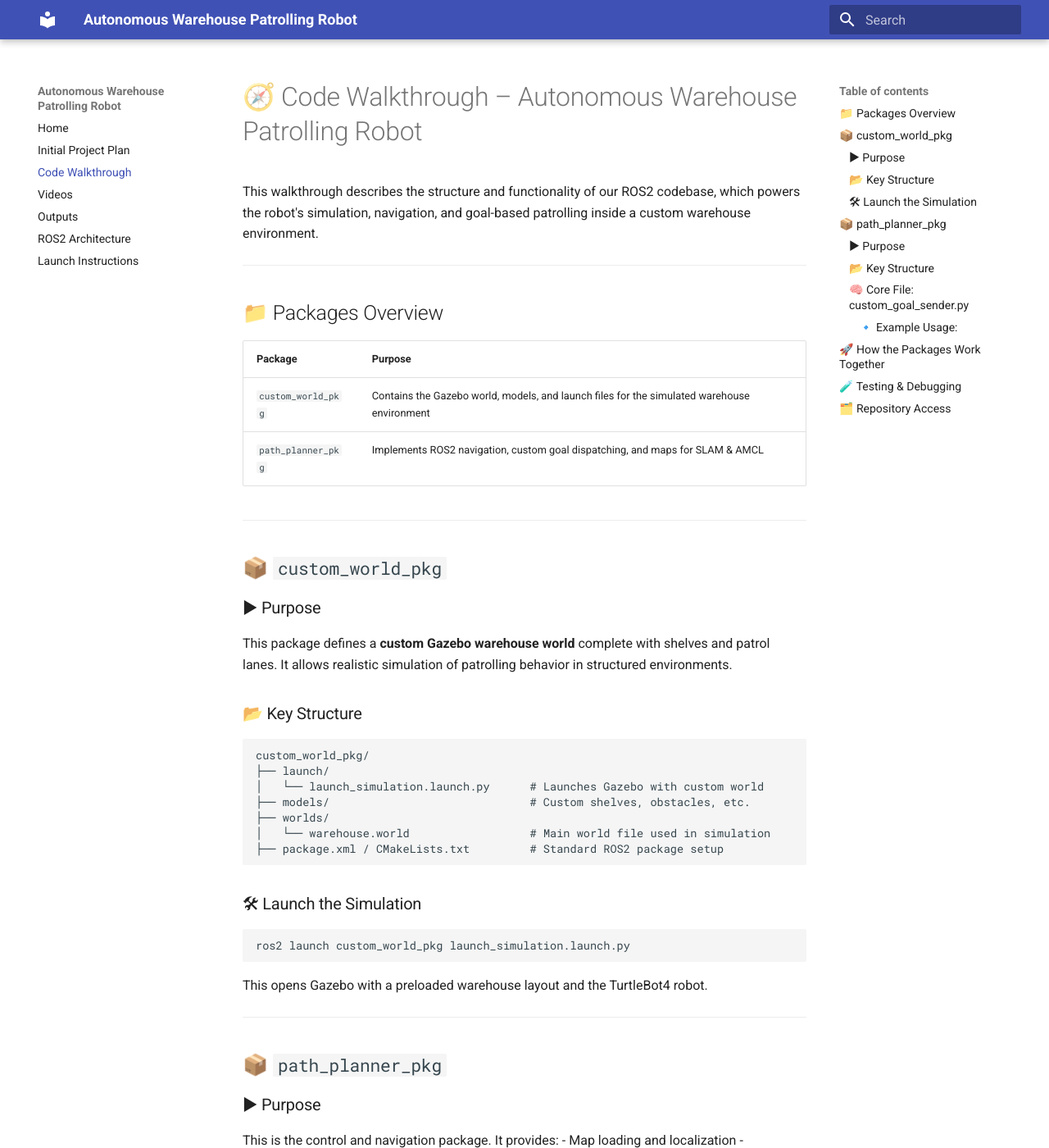
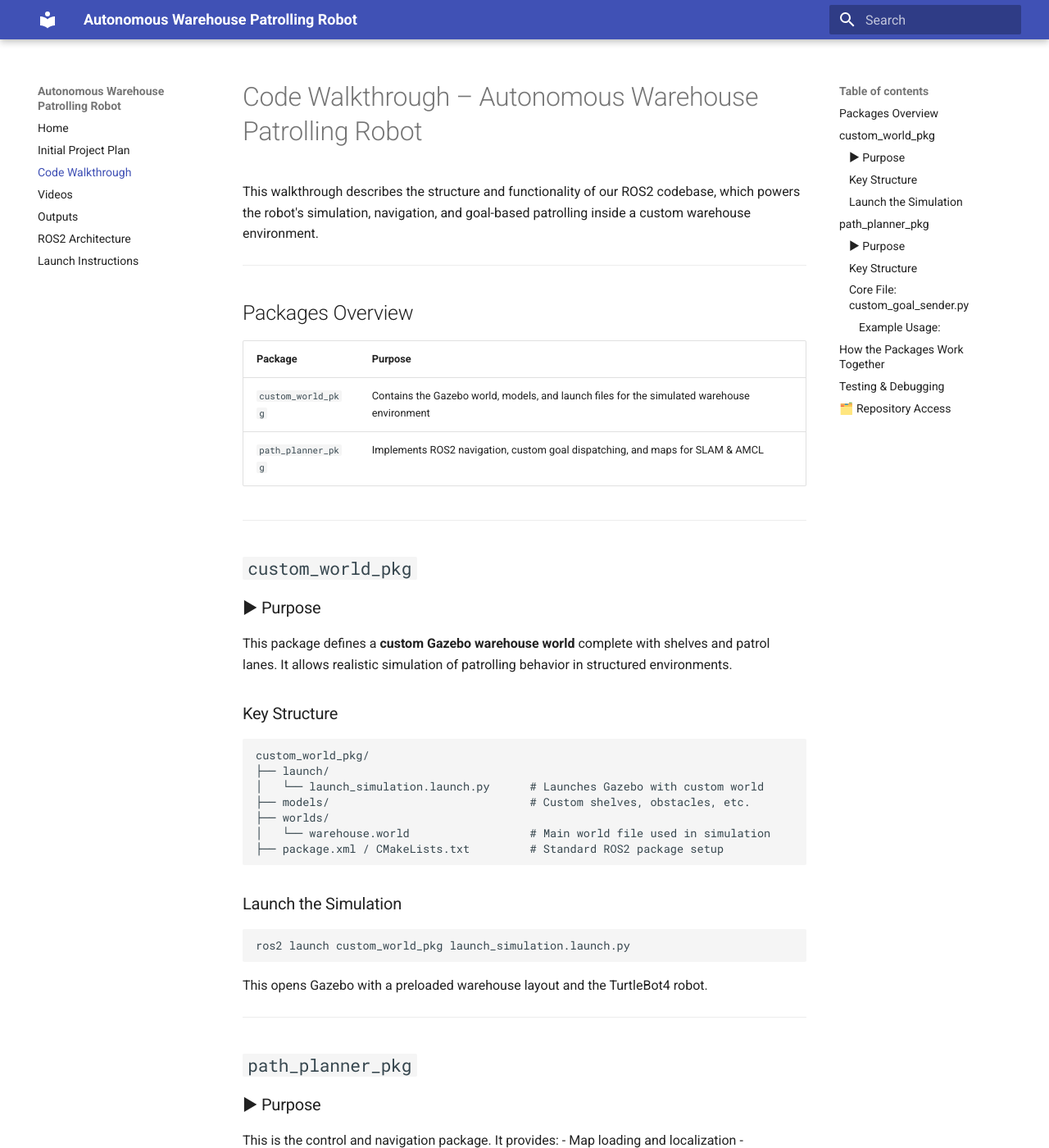
Before and after one commit to ASU-RAS598-2025-S-Team08/RAS598-2025-S-Team08.github.io, an MkDocs documentation site: the page built from docs/codewalkthrough.md, in a window 1280 px wide and 1400 px high. Shown: the whole window at 82% size. Built offline with MkDocs 1.6.1 and Material for MkDocs 9.7.7, drawn with Linux system fonts in a browser that asks for light colours; some of the changed text lies outside the part shown.

````diff
--- a/docs/codewalkthrough.md
+++ b/docs/codewalkthrough.md
@@ -1,11 +1,11 @@
 
-# 🧭 Code Walkthrough – Autonomous Warehouse Patrolling Robot
+# Code Walkthrough – Autonomous Warehouse Patrolling Robot
 
 This walkthrough describes the structure and functionality of our ROS2 codebase, which powers the robot's simulation, navigation, and goal-based patrolling inside a custom warehouse environment.
 
 ---
 
-## 📁 Packages Overview
+## Packages Overview
 
 | Package              | Purpose                                          |
 |----------------------|--------------------------------------------------|
@@ -14,13 +14,13 @@ This walkthrough describes the structure and functionality of our ROS2 codebase,
 
 ---
 
-## 📦 `custom_world_pkg`
+## `custom_world_pkg`
 
 ### ▶ Purpose
 
 This package defines a **custom Gazebo warehouse world** complete with shelves and patrol lanes. It allows realistic simulation of patrolling behavior in structured environments.
 
-### 📂 Key Structure
+### Key Structure
 
 ```
 custom_world_pkg/
@@ -32,7 +32,7 @@ custom_world_pkg/
 ├── package.xml / CMakeLists.txt         # Standard ROS2 package setup
 ```
 
-### 🛠 Launch the Simulation
+### Launch the Simulation
 
 ```bash
 ros2 launch custom_world_pkg launch_simulation.launch.py
@@ -42,7 +42,7 @@ This opens Gazebo with a preloaded warehouse layout and the TurtleBot4 robot.
 
 ---
 
-## 📦 `path_planner_pkg`
+## `path_planner_pkg`
 
 ### ▶ Purpose
 
@@ -51,7 +51,7 @@ This is the control and navigation package. It provides:
 - Navigation using Nav2 stack
 - Code to send custom navigation goals
 
-### 📂 Key Structure
+### Key Structure
 
 ```
 path_planner_pkg/
@@ -66,14 +66,14 @@ path_planner_pkg/
 ├── resource/ / test/                   # ROS2-specific folders
 ```
 
-### 🧠 Core File: `custom_goal_sender.py`
+### Core File: `custom_goal_sender.py`
 
 This node:
 - Initializes a ROS2 node using `rclpy`
 - Publishes a `PoseStamped` goal to the Nav2 stack
 - Logs success/failure from the `NavigateToPose` action client
 
-#### 🔹 Example Usage:
+#### Example Usage:
 
 ```bash
 ros2 run path_planner custom_goal_sender
@@ -90,7 +90,7 @@ You can modify this to send patrol waypoints dynamically, or integrate it with a
 
 ---
 
-## 🚀 How the Packages Work Together
+## How the Packages Work Together
 
 ```text
 [custom_world_pkg] → Launches Gazebo simulation with TurtleBot4
@@ -104,7 +104,7 @@ You can modify this to send patrol waypoints dynamically, or integrate it with a
 
 ---
 
-## 🧪 Testing & Debugging
+## Testing & Debugging
 
 - Use `RViz2` with `/map`, `/tf`, and `/goal_pose` to visualize movement
 - Run `ros2 topic echo /amcl_pose` to verify localization
````
